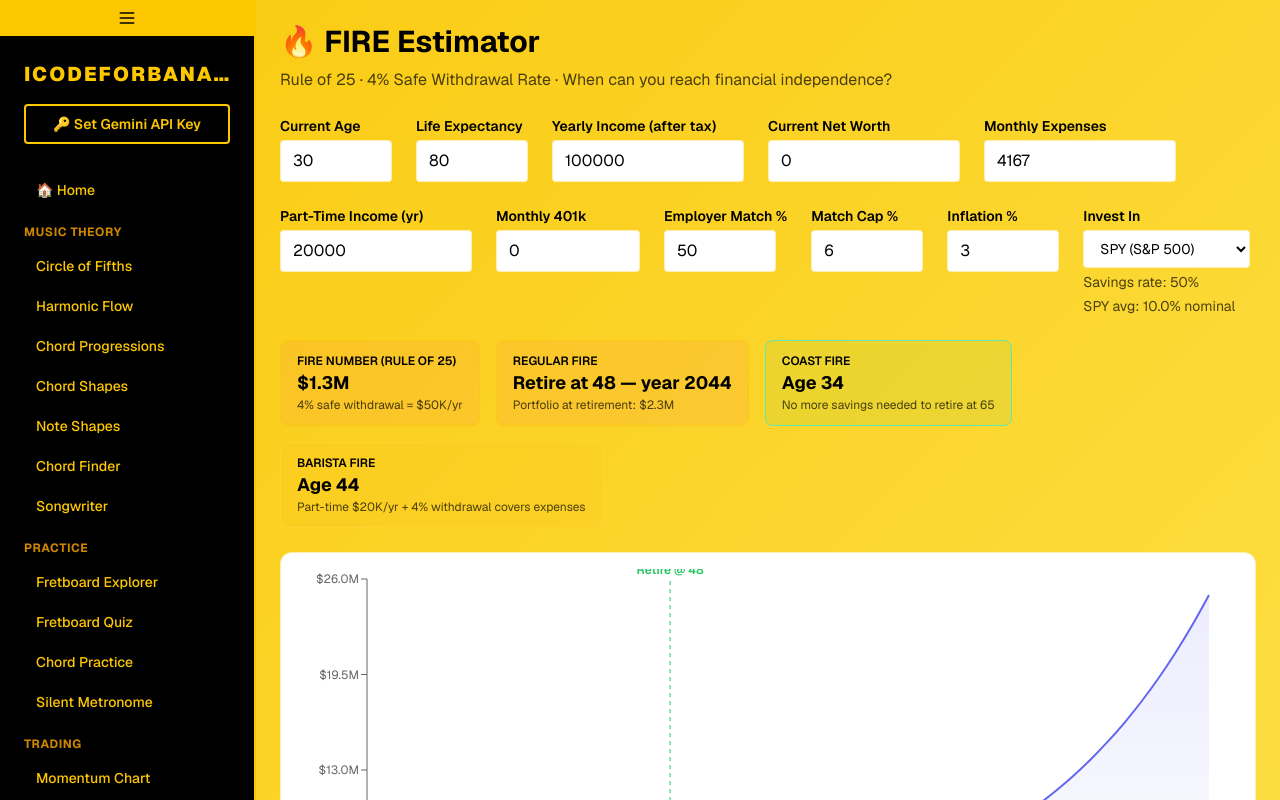
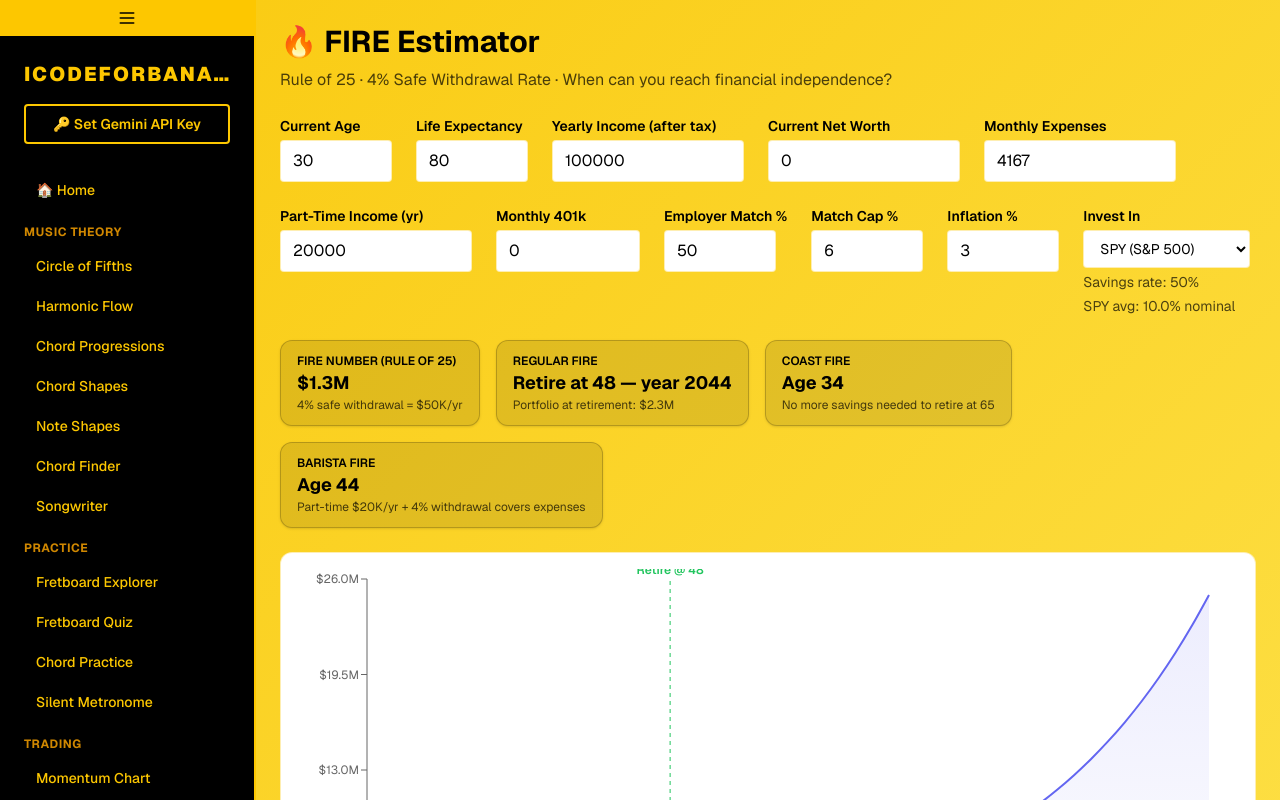
Before and after one commit to iCodeForBananas/iCodeForBananas, a Next.js app: page /fire-estimator in a window 1280 px wide. Built offline with nearby package versions, Linux system fonts and the light colour scheme.

Commit message:
Update FIRE metric card containers to match site theme (bg-black/10, border-black/20, rounded-xl)
Co-authored-by: iCodeForBananas <8272012+iCodeForBananas@users.noreply.github.com>

```diff
--- a/app/fire-estimator/page.tsx
+++ b/app/fire-estimator/page.tsx
@@ -231,12 +231,12 @@ export default function FireEstimatorPage() {
 
       {/* FIRE metrics */}
       <div className="flex flex-wrap gap-4 mb-6">
-        <div className="rounded-lg px-4 py-3 border border-yellow-400/50" style={{ background: '#ff2f8a11' }} title="This is how much you need to never work again — once your portfolio hits this number, you can withdraw 4% per year to cover expenses forever">
+        <div className="rounded-xl px-4 py-3 bg-black/10 border border-black/20 shadow-sm" title="This is how much you need to never work again — once your portfolio hits this number, you can withdraw 4% per year to cover expenses forever">
           <div className="text-xs font-semibold uppercase text-[#000000]">FIRE Number (Rule of 25)</div>
           <div className="text-lg font-bold">{fmt(fireNumber)}</div>
           <div className="text-xs text-[#000000]/70">4% safe withdrawal = {fmt(fireNumber * SAFE_WITHDRAWAL_RATE)}/yr</div>
         </div>
-        <div className="rounded-lg px-4 py-3 border border-yellow-400/50" style={{ background: '#ff2f8a11' }} title={`${fireType}: ${fireType === 'Lean FIRE' ? 'Retiring on ≤$50K/yr — you can quit sooner with a frugal lifestyle' : fireType === 'Fat FIRE' ? 'Retiring on $100K+/yr — comfortable but takes longer to reach' : 'Retiring on $50K–$100K/yr — a balanced approach'}. This is when you can stop working entirely.`}>
+        <div className="rounded-xl px-4 py-3 bg-black/10 border border-black/20 shadow-sm" title={`${fireType}: ${fireType === 'Lean FIRE' ? 'Retiring on ≤$50K/yr — you can quit sooner with a frugal lifestyle' : fireType === 'Fat FIRE' ? 'Retiring on $100K+/yr — comfortable but takes longer to reach' : 'Retiring on $50K–$100K/yr — a balanced approach'}. This is when you can stop working entirely.`}>
           <div className="text-xs font-semibold uppercase text-[#000000]">{fireType}</div>
           <div className="text-lg font-bold">
             {retireAge != null
@@ -250,14 +250,14 @@ export default function FireEstimatorPage() {
           )}
         </div>
         {coastFireAge != null && (
-          <div className="rounded-lg px-4 py-3 border border-emerald-300" style={{ background: '#22c55e11' }} title="You can stop saving at this age — your investments will grow on their own to hit your FIRE number by 65. You still work to pay bills, but the pressure is off">
+          <div className="rounded-xl px-4 py-3 bg-black/10 border border-black/20 shadow-sm" title="You can stop saving at this age — your investments will grow on their own to hit your FIRE number by 65. You still work to pay bills, but the pressure is off">
             <div className="text-xs font-semibold uppercase text-[#000000]">Coast FIRE</div>
             <div className="text-lg font-bold">Age {coastFireAge}</div>
             <div className="text-xs text-[#000000]/70">No more savings needed to retire at 65</div>
           </div>
         )}
         {baristaFireAge != null && (
-          <div className="rounded-lg px-4 py-3 border border-amber-300" style={{ background: '#f59e0b11' }} title="You can quit your career at this age — a chill part-time gig plus your investment withdrawals will cover all your expenses">
+          <div className="rounded-xl px-4 py-3 bg-black/10 border border-black/20 shadow-sm" title="You can quit your career at this age — a chill part-time gig plus your investment withdrawals will cover all your expenses">
             <div className="text-xs font-semibold uppercase text-[#000000]">Barista FIRE</div>
             <div className="text-lg font-bold">Age {baristaFireAge}</div>
             <div className="text-xs text-[#000000]/70">Part-time {fmt(partTimeIncome)}/yr + 4% withdrawal covers expenses</div>
```
